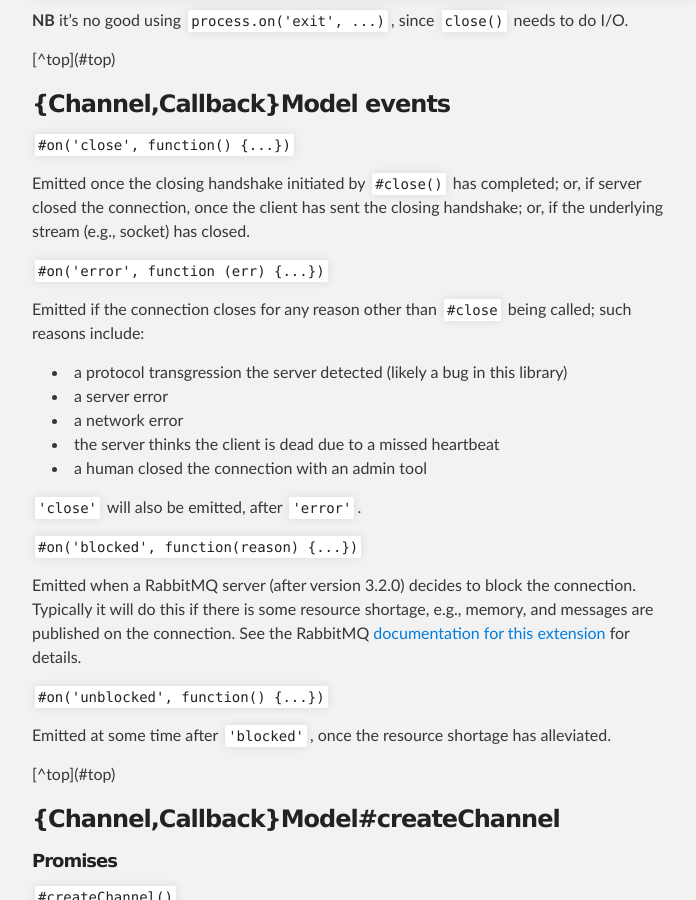
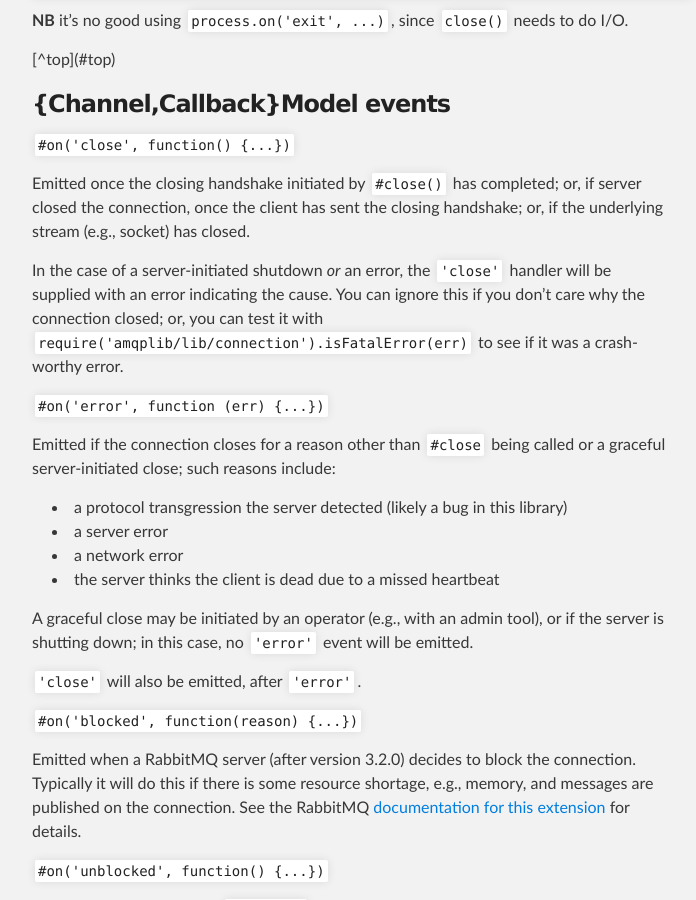
Before and after one commit to amqp-node/amqplib, a Jekyll site: the page built from channel_api.md, in a window 1280 px wide and 900 px high, scrolled down 8231 px. Shown: the whole window, without its empty margins (288-984 px from the left). Built offline with Jekyll 4.4.1, drawn with Linux system fonts in a browser that asks for light colours; Markdown is read by kramdown in place of the engine named in the settings.

Commit message:
Change docs for change in error reporting.
Not quite happy with this.

```diff
--- a/channel_api.md
+++ b/channel_api.md
@@ -413,17 +413,28 @@ completed; or, if server closed the connection, once the client has
 sent the closing handshake; or, if the underlying stream (e.g.,
 socket) has closed.
 
+In the case of a server-initiated shutdown _or_ an error, the
+`'close'` handler will be supplied with an error indicating the
+cause. You can ignore this if you don't care why the connection
+closed; or, you can test it with
+`require('amqplib/lib/connection').isFatalError(err)` to see if it was
+a crash-worthy error.
+
 `#on('error', function (err) {...})`
 
-Emitted if the connection closes for any reason other than `#close`
-being called; such reasons include:
+Emitted if the connection closes for a reason other than `#close`
+being called or a graceful server-initiated close; such reasons
+include:
 
  * a protocol transgression the server detected (likely a bug in this
    library)
  * a server error
  * a network error
  * the server thinks the client is dead due to a missed heartbeat
- * a human closed the connection with an admin tool
+
+A graceful close may be initiated by an operator (e.g., with an admin
+tool), or if the server is shutting down; in this case, no `'error'`
+event will be emitted.
 
 `'close'` will also be emitted, after `'error'`.
 
```
